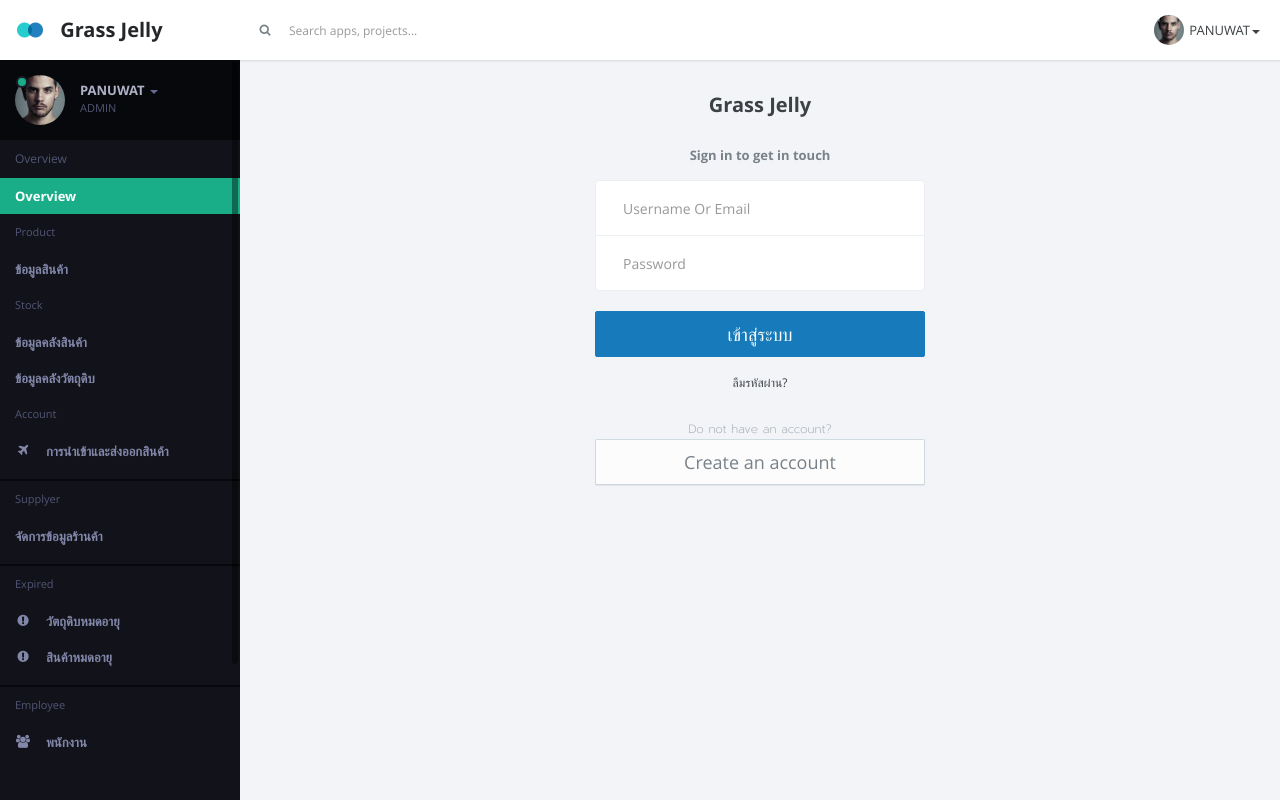
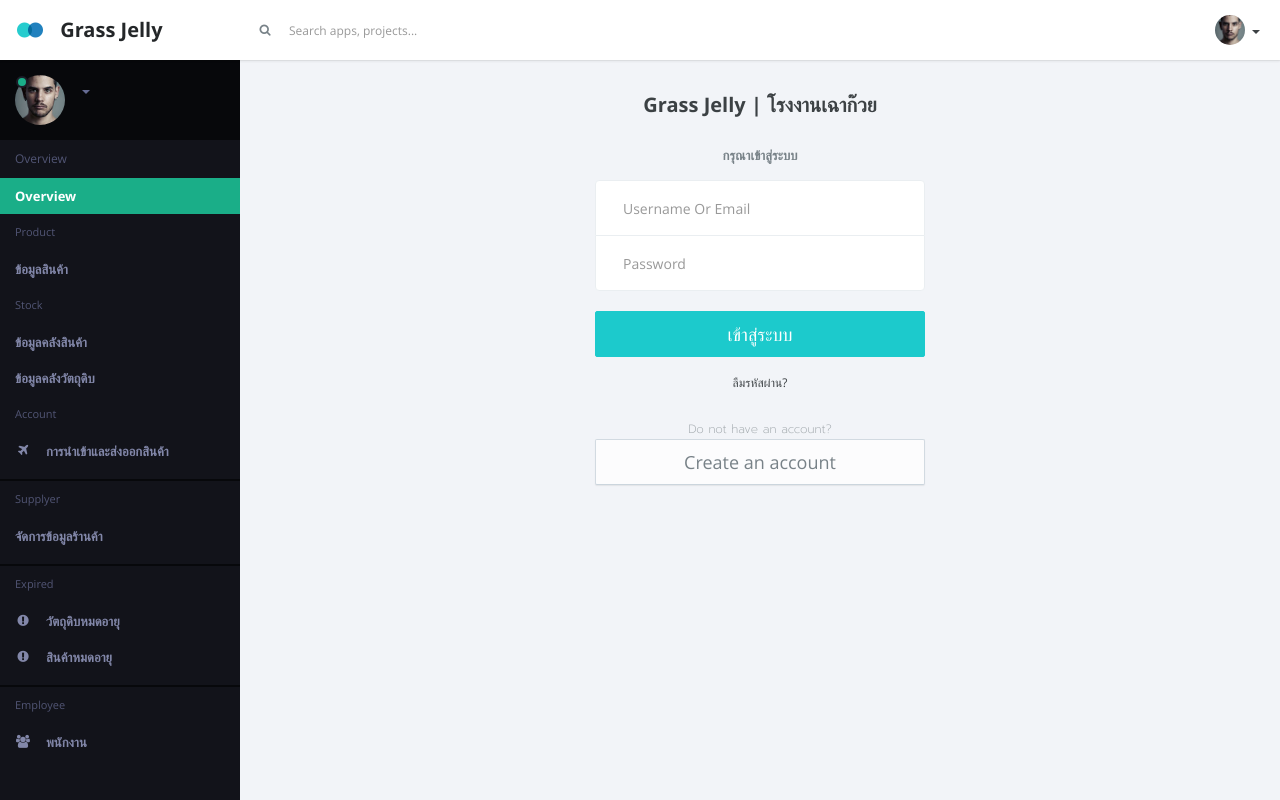
Before and after one commit to 2ManDown/GrassJelly, a CodeIgniter app: page /GrassJelly/index.php/user/user_login in a window 1280 px wide. Run offline with CodeIgniter, Linux system fonts and the light colour scheme; style sheets or scripts are compiled from the project's sources; some libraries are stand-ins or nearby versions.

Commit message:
login update

```diff
--- a/application/config/routes.php
+++ b/application/config/routes.php
@@ -50,6 +50,8 @@ defined('BASEPATH') OR exit('No direct script access allowed');
 |		my-controller/my-method	-> my_controller/my_method
 */
 $route['default_controller'] = 'Home';
-$route['admin'] = 'product/product_productbalance';
+$route['admin'] = 'home/dashboard';
+$route['FACTORY'] = 'home/dashboard';
+$route['supplyer'] = 'home/dashboard';
 $route['404_override'] = '';
 $route['translate_uri_dashes'] = FALSE;
--- a/application/controllers/User.php
+++ b/application/controllers/User.php
@@ -13,21 +13,36 @@ class User extends CI_Controller
     {
         $data['auth'] = $this->User_model->user_auth();
 
-        /* echo '<pre>';
-        print_r($check);
-        echo '</pre>';
-        exit(); */
+        foreach ($data['auth'] as $value) {
+            /* echo '<pre>';
+            print_r($value);
+            echo '<pre>';
+            exit(); */
+            $userdata = array(
+                'id' => $value['user_id'],
+                'username' => $value['user_username'],
+                'password' => $value['user_password'],
+                'name' => $value['user_name'],
+                'email' => $value['user_email'],
+                'tel' => $value['user_tel'],
+                'status' => $value['user_status'],
 
-        if ($data) {
-            redirect('admin');
-        } else {
-            echo 'USER';
-            echo '<pre>';
-            print_r($data);
-            echo '</pre>';
-            exit();
-            //redirect('user');
+            );
+            $this->session->set_userdata($userdata);
+
+            if ($value['user_status'] == 'ADMIN') {
+                redirect('admin');
+            } else if ($value['user_status'] == 'FACTORY') {
+                redirect('admin');
+            } else if ($value['user_status'] == 'SUPPLYER') {
+            } else {
+                echo 'Incorrect';
+                exit();
+            }
         }
+
+
+
         /* $data['page'] = "index";
         $this->load->view('theme', $data); */
     }
--- a/application/models/User_model.php
+++ b/application/models/User_model.php
@@ -17,6 +17,7 @@ class User_model extends CI_Model
             'user_username' => $this->input->post('user_username'),
             'user_password' => $this->input->post('user_password'),
         );
+
         $password = md5($data['user_password']);
         $this->db->select('*');
         $this->db->from('gj_user');
@@ -24,7 +25,14 @@ class User_model extends CI_Model
         $this->db->where('user_password', $password);
 
         $query = $this->db->get();
-        return $query->result_array();
+        if($query->num_rows() > 0) {
+            return $query->result_array();
+        }
+        else{
+            echo 'Incorrect';
+            exit();
+        }
+
     }
 
     public function user_update_db()
@@ -33,12 +41,16 @@ class User_model extends CI_Model
             'user_id' => $this->input->post('user_id'),
             'user_name' => $this->input->post('user_name'),
             'user_password' => $this->input->post('user_password'),
-            'user_passagain' => $this->input->post('user_passagain'),
             'user_email' => $this->input->post('user_email'),
             'user_tel' => $this->input->post('user_tel'),
 
         );
+        /* echo '<pre>';
+        print_r($data);
+        echo '<pre>';
+        exit(); */
         $this->db->where('user_id', $data['user_id']);
         $this->db->update('gj_user', $data);
+
     }
 }
--- a/application/views/theme.php
+++ b/application/views/theme.php
@@ -61,7 +61,7 @@
             <span class="thumb-sm avatar pull-left">
               <img src="<?php echo base_url() ?>asset/images/a0.png" alt="...">
             </span>
-            PANUWAT<b class="caret"></b>
+            <?php echo $this->session->userdata("name") ?><b class="caret"></b>
           </a>
           <ul class="dropdown-menu animated fadeInRight">
             <li>
@@ -93,10 +93,10 @@
                       </span>
                       <span class="hidden-nav-xs clear">
                         <span class="block m-t-xs">
-                          <strong class="font-bold text-lt">PANUWAT</strong>
+                          <strong class="font-bold text-lt"><?php echo $this->session->userdata("name") ?></strong>
                           <b class="caret"></b>
                         </span>
-                        <span class="text-muted text-xs block">ADMIN</span>
+                        <span class="text-muted text-xs block"><?php echo $this->session->userdata("status") ?></span>
                       </span>
                     </a>
                     <ul class="dropdown-menu animated fadeInRight m-t-xs">
@@ -117,7 +117,7 @@
                   <div class="text-muted text-sm hidden-nav-xs padder m-t-sm m-b-sm">Overview</div>
                   <ul class="nav nav-main" data-ride="collapse">
                     <li class="active">
-                      <a href="<?php echo site_url('') ?>" class="auto">
+                      <a href="<?php echo site_url('home/dashboard') ?>" class="auto">
                         <i class="i i-statistics icon">
                         </i>
                         <span class="font-bold">Overview</span>
@@ -405,7 +405,7 @@
           </section>
         </aside>
         <!-- /.aside -->
-        <?php $this->load->view($page) ?>
+        <?php $this->load->view($page)?>
       </section>
     </section>
   </section>
--- a/application/views/user/user_login.php
+++ b/application/views/user/user_login.php
@@ -1,29 +1,53 @@
 <!DOCTYPE html>
 <html lang="en">
 <head>
-    <meta charset="UTF-8">
-    <meta name="viewport" content="width=device-width, initial-scale=1.0">
-    <title>Log In | โรงงานเฉาก๊วย</title>
+  <meta charset="utf-8" />
+  <title>Grass Jelly | โรงงานเฉาก๊วย</title>
+  <meta name="description" content="app, web app, responsive, admin dashboard, admin, flat, flat ui, ui kit, off screen nav" />
+  <meta name="viewport" content="width=device-width, initial-scale=1, maximum-scale=1" />
+  <link rel="stylesheet" href="<?php echo base_url() ?>asset/css/bootstrap.css" type="text/css" />
+  <link rel="stylesheet" href="<?php echo base_url() ?>asset/css/animate.css" type="text/css" />
+  <link rel="stylesheet" href="<?php echo base_url() ?>asset/css/font-awesome.min.css" type="text/css" />
+  <link rel="stylesheet" href="<?php echo base_url() ?>asset/css/icon.css" type="text/css" />
+  <link rel="stylesheet" href="<?php echo base_url() ?>asset/css/font.css" type="text/css" />
+  <link rel="stylesheet" href="<?php echo base_url() ?>asset/css/app.css" type="text/css" />
+  <link rel="stylesheet" href="<?php echo base_url() ?>asset/js/calendar/bootstrap_calendar.css" type="text/css" />
+  <link rel="stylesheet" href="<?php echo base_url() ?>asset/js/datepicker/datepicker.css" type="text/css" />
+  <link rel="stylesheet" href="<?php echo base_url() ?>asset/js/slider/slider.css" type="text/css" />
+  <link rel="stylesheet" href="<?php echo base_url() ?>asset/js/chosen/chosen.css" type="text/css" />
+  <link rel="stylesheet" href="<?php echo base_url() ?>asset/js/spinner/jquery.bootstrap-touchspin.css" type="text/css" />
+  <link rel="stylesheet" href="<?php echo base_url() ?>asset/js/typehead/typehead.css" type="text/css" />
+  <link rel="stylesheet" href="//maxcdn.bootstrapcdn.com/font-awesome/4.3.0/css/font-awesome.min.css">
+  <link rel="stylesheet" href="<?php echo base_url() ?>asset/css/responsive.css">
+
+  <!-- Card CSS -->
+  <link rel="stylesheet" href="<?php echo base_url() ?>asset/css/card.css" type="text/css" />
+  <link rel="preconnect" href="<?php echo base_url() ?>https://fonts.gstatic.com">
+  <link href="<?php echo base_url() ?>https://fonts.googleapis.com/css2?family=Prompt&display=swap" rel="stylesheet">
+
 </head>
 <body>
 
 <section id="content" class="m-t-lg wrapper-md animated fadeInUp">
     <div class="container aside-xl">
-        <a class="navbar-brand block" href="">Grass Jelly</a>
+        <a class="navbar-brand block" href="">Grass Jelly | โรงงานเฉาก๊วย</a>
         <section class="m-b-lg">
             <header class="wrapper text-center">
-                <strong>Sign in to get in touch</strong>
+                <strong>กรุณาเข้าสู่ระบบ</strong>
             </header>
             <?php echo form_open('user/user_auth') ?>
                 <div class="list-group">
                     <div class="list-group-item">
                         <input type="text" placeholder="Username Or Email" name="user_username" class="form-control no-border">
+                        <!-- <span class="text-danger"><?php //echo form_error('user_username') ?></span> -->
                     </div>
                     <div class="list-group-item">
                         <input type="password" placeholder="Password" name="user_password"  class="form-control no-border">
+                        <!-- <span class="text-danger"><?php //echo form_error('user_password') ?></span> -->
                     </div>
                 </div>
-                <button type="submit" class="btn btn-lg btn-primary btn-block">เข้าสู่ระบบ</button>
+                <?php //echo $this->session->flashdata("error"); ?>
+                <button type="submit" class="btn btn-lg btn-info btn-block">เข้าสู่ระบบ</button>
                 <div class="text-center m-t m-b"><a href="#"><small>ลืมรหัสผ่าน?</small></a></div>
                 <div class="line line-dashed"></div>
                 <p class="text-muted text-center"><small>Do not have an account?</small></p>
@@ -33,5 +57,35 @@
     </div>
 </section>
 
+
+<script src="<?php echo base_url() ?>asset/js/jquery.min.js"></script>
+  <!-- Bootstrap -->
+  <script src="<?php echo base_url() ?>asset/js/bootstrap.js"></script>
+  <!-- App -->
+  <script src="<?php echo base_url() ?>asset/js/app.js"></script>
+  <script src="<?php echo base_url() ?>asset/js/slimscroll/jquery.slimscroll.min.js"></script>
+  <script src="<?php echo base_url() ?>asset/js/charts/easypiechart/jquery.easy-pie-chart.js"></script>
+  <script src="<?php echo base_url() ?>asset/js/charts/sparkline/jquery.sparkline.min.js"></script>
+  <script src="<?php echo base_url() ?>asset/js/charts/flot/jquery.flot.min.js"></script>
+  <script src="<?php echo base_url() ?>asset/js/charts/flot/jquery.flot.tooltip.min.js"></script>
+  <script src="<?php echo base_url() ?>asset/js/charts/flot/jquery.flot.spline.js"></script>
+  <script src="<?php echo base_url() ?>asset/js/charts/flot/jquery.flot.pie.min.js"></script>
+  <script src="<?php echo base_url() ?>asset/js/charts/flot/jquery.flot.resize.js"></script>
+  <script src="<?php echo base_url() ?>asset/js/charts/flot/jquery.flot.grow.js"></script>
+  <script src="<?php echo base_url() ?>asset/js/charts/flot/demo.js"></script>
+
+  <script src="<?php echo base_url() ?>asset/js/calendar/bootstrap_calendar.js"></script>
+  <script src="<?php echo base_url() ?>asset/js/calendar/demo.js"></script>
+
+  <script src="<?php echo base_url() ?>asset/js/sortable/jquery.sortable.js"></script>
+  <script src="<?php echo base_url() ?>asset/js/app.plugin.js"></script>
+  <script src="<?php echo base_url() ?>asset/js/chosen/chosen.jquery.min.js"></script>
+  <!-- file input -->
+  <script src="<?php echo base_url() ?>asset/js/file-input/bootstrap-filestyle.min.js"></script>
+
+  <!-- Date Picker -->
+  <script src="<?php echo base_url() ?>asset/js/datepicker/bootstrap-datepicker.js"></script>
+
+
 </body>
 </html>
```
Also changed, not shown: application/controllers/Home.php (+4 -3 lines), application/views/user/user_profile.php (+11 -13 lines).
